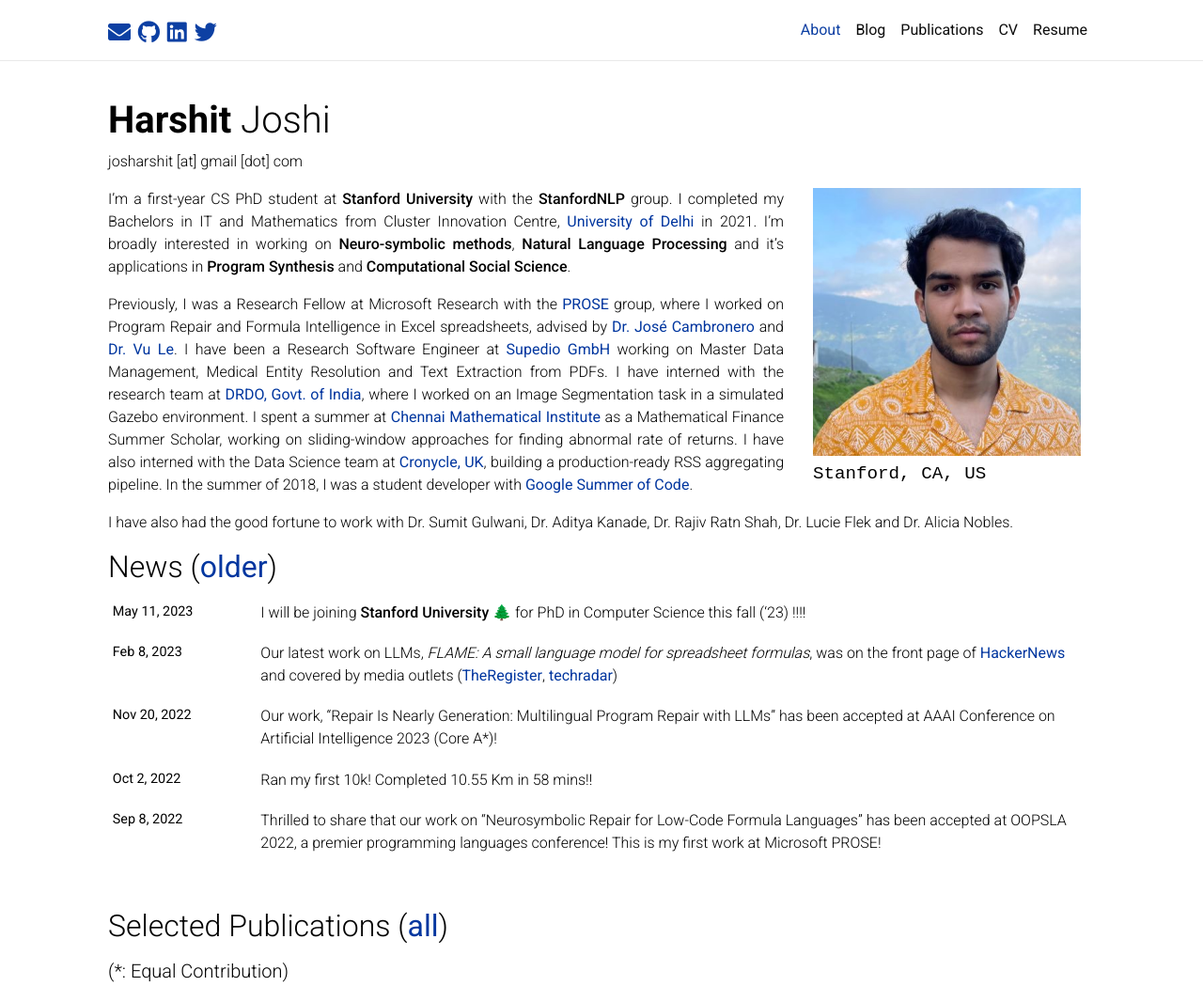
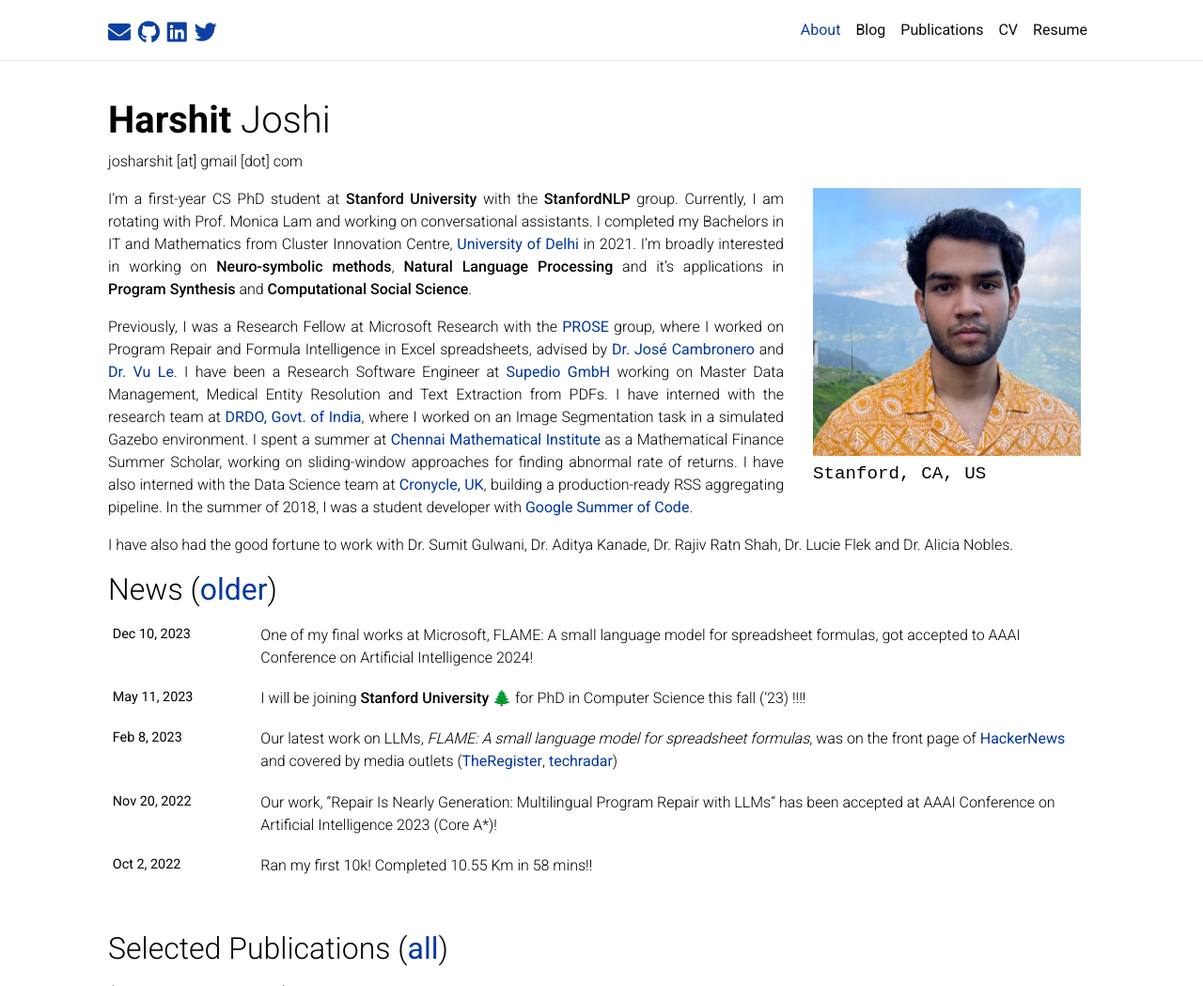
Before and after one commit to duskybomb/duskybomb.github.io, a Jekyll site: the page built from _pages/about.md, in a window 1280 px wide and 1400 px high, cut to the strip 0-1049 px from the top of the window. Shown: the whole strip at 94% size. Built offline with Jekyll 4.4.1, drawn with Linux system fonts in a browser that asks for light colours; nearby versions of some CDN libraries; a style sheet for code colours, icons or effects is not loaded.

Commit message:
add flame aaai announcement

```diff
--- a/_pages/about.md
+++ b/_pages/about.md
@@ -16,6 +16,7 @@
 ---
 
 I'm a first-year CS PhD student at **Stanford University** with the **StanfordNLP** group.
+Currently, I am rotating with Prof. Monica Lam and working on conversational assistants.
 I completed my Bachelors in IT and Mathematics from Cluster Innovation Centre, [University of Delhi](https://du.ac.in){:target="\_blank"} in 2021.
 I'm broadly interested in working on **Neuro-symbolic methods**, **Natural Language Processing** and it's applications in **Program Synthesis** and **Computational Social Science**.
 
```
Also changed, not shown: _news/annoucement_flame_aaai24.md (added, +7 -0 lines).
